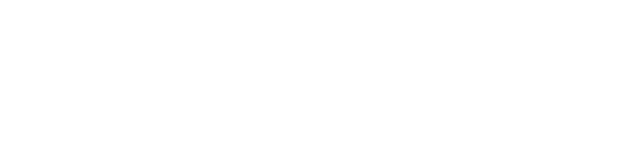
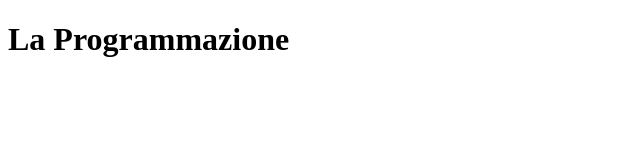
Before and after one commit to zachthecoder14/programming-presentation-exam-terza, a plain HTML site: page index.html in a window 1280 px wide. Shown: the whole page, without its empty margins (0-640 px from the left). Drawn offline with Linux system fonts and the light colour scheme.

Commit message:
Update index.html

```diff
--- a/index.html
+++ b/index.html
@@ -1,3 +1,11 @@
 <!DOCTYPE html>
 
+<head>
+  <title>La Programmazione</title>
+</head>
+
+<body>
+  <h1>La Programmazione</h1>
+</body>
+
 </html>
```
